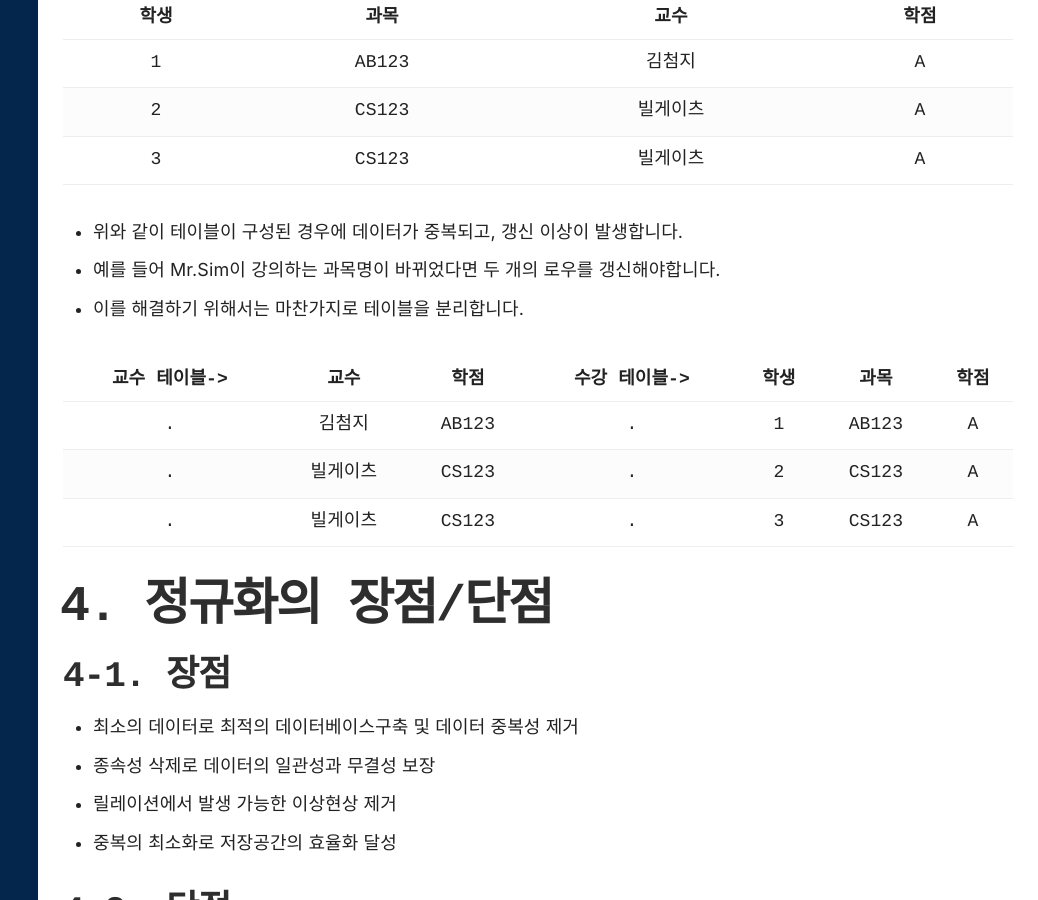
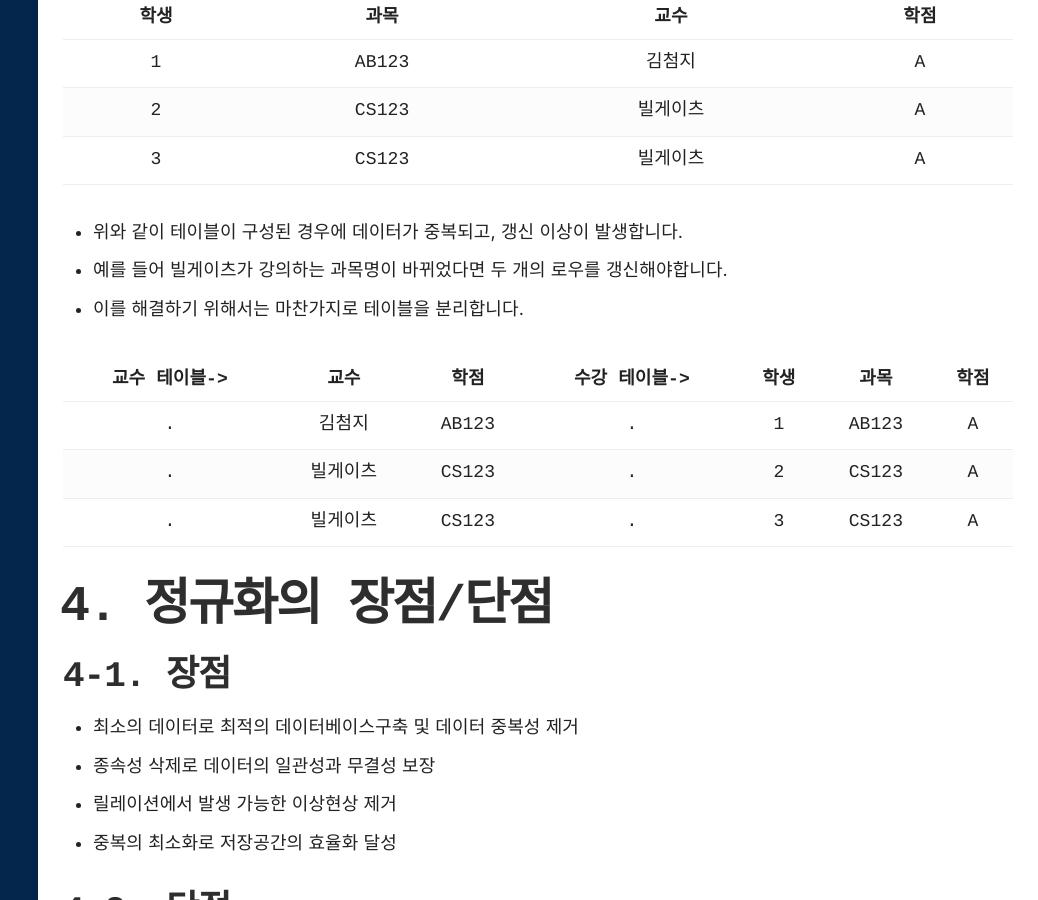
Before and after one commit to doorisopen/record, a Jekyll site: the page built from _docs/Database/normalization.md, in a window 1280 px wide and 900 px high, scrolled down 6503 px. Shown: the whole window, without its empty margins (242-1280 px from the left). Built offline with Jekyll 4.4.1, drawn with Linux system fonts in a browser that asks for light colours; nearby versions of some CDN libraries; some web fonts are replaced; comment, search, counter and statistics services are not loaded.

Commit message:
[Update] 2020-07-05 database normalization content modify

```diff
--- a/_docs/Database/normalization.md
+++ b/_docs/Database/normalization.md
@@ -177,7 +177,7 @@ __제 1 정규형__ 은 각 로우마다 컬럼의 값이 1개씩만 있어야
 
 
 * 위와 같이 테이블이 구성된 경우에 데이터가 중복되고, 갱신 이상이 발생합니다.
-* 예를 들어 Mr.Sim이 강의하는 과목명이 바뀌었다면 두 개의 로우를 갱신해야합니다.
+* 예를 들어 빌게이츠가 강의하는 과목명이 바뀌었다면 두 개의 로우를 갱신해야합니다.
 * 이를 해결하기 위해서는 마찬가지로 테이블을 분리합니다.
 
 | 교수 테이블-> | 교수 | 학점 | 수강 테이블-> | 학생 | 과목 | 학점 |
```
